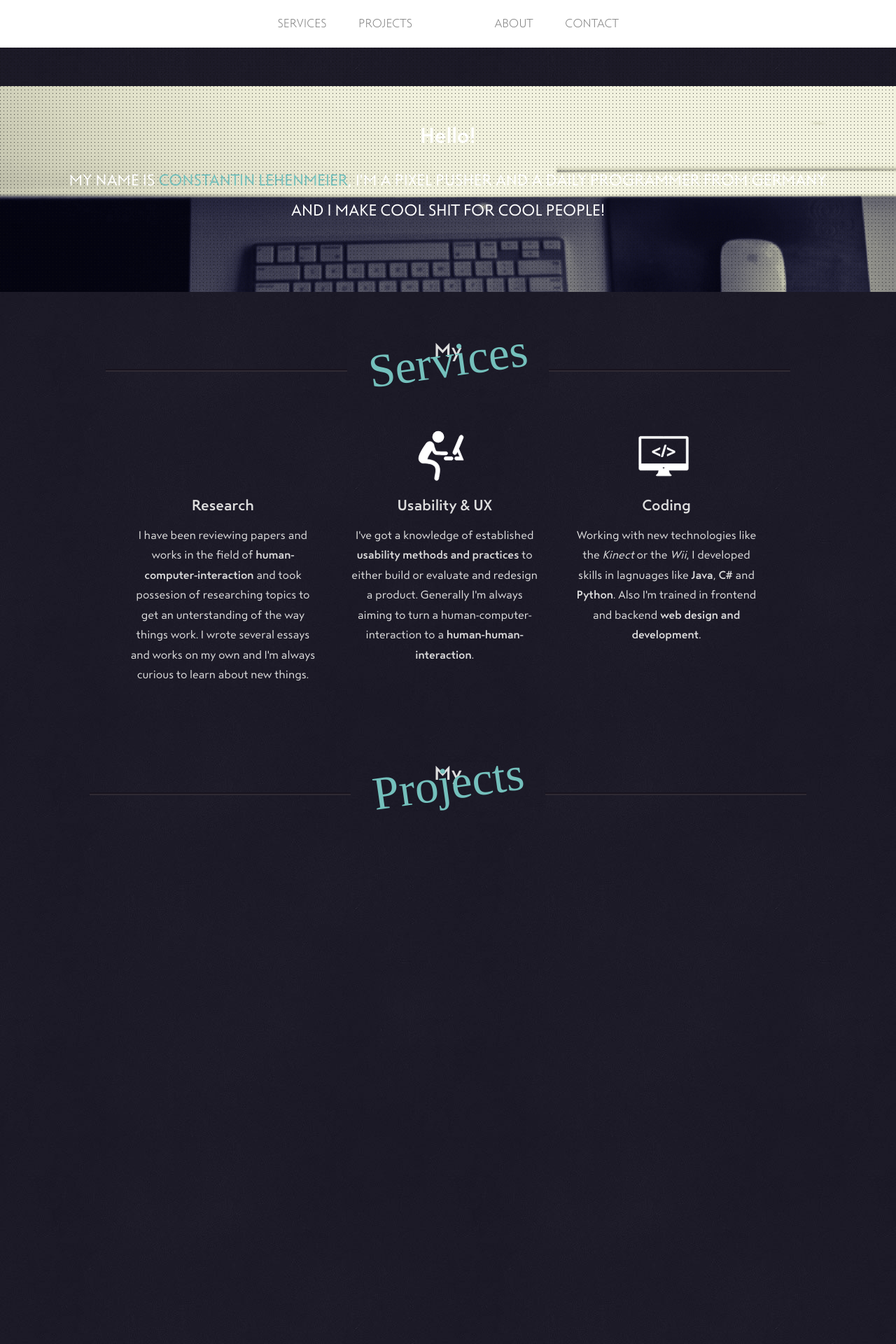
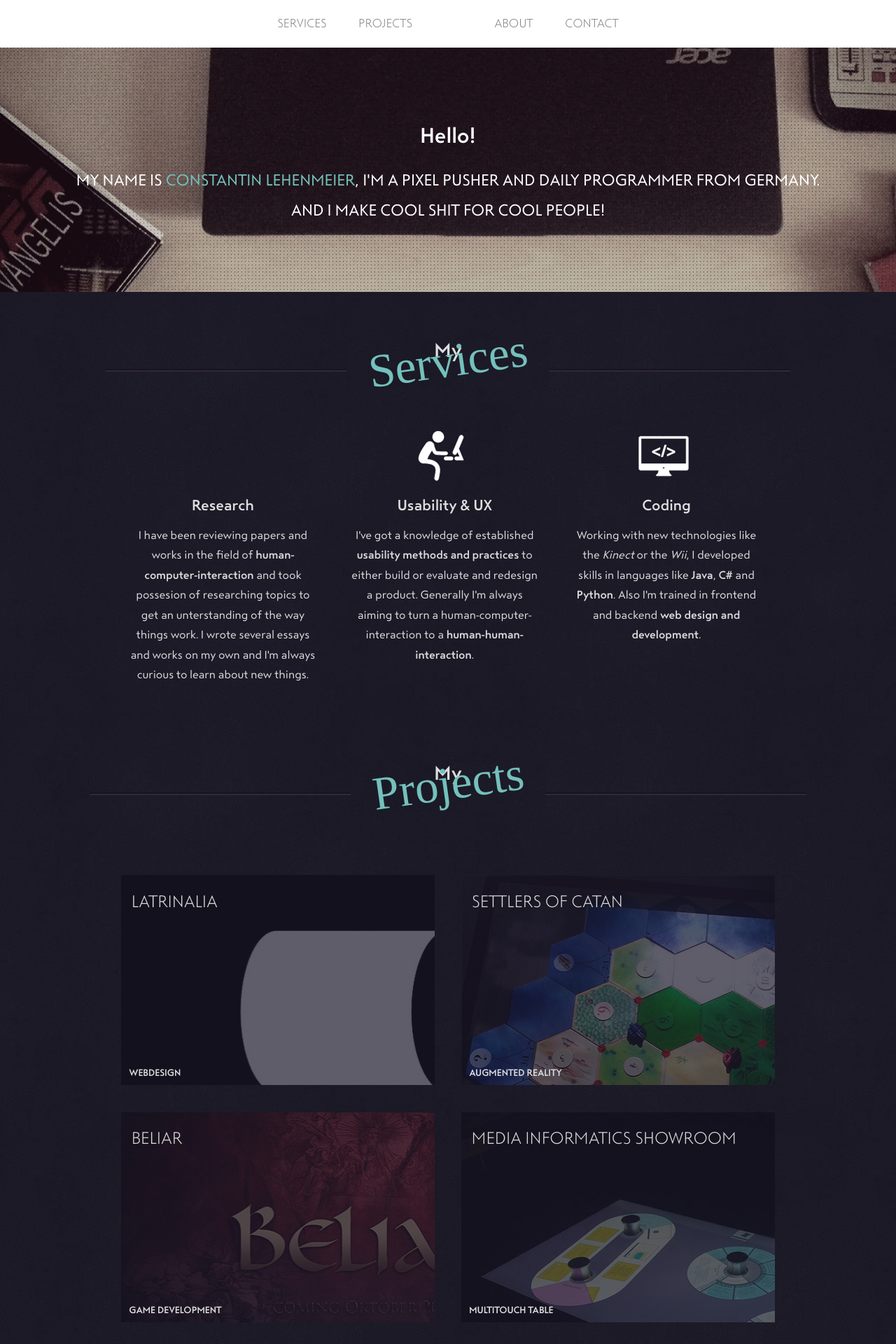
Before and after one commit to CrazyCrud/portfolio-website-1, a PHP site: page / in a window 1280 px wide. Shown: the top 1920 px of the page at 70% size. Run offline with PHP 8.4, Linux system fonts and the light colour scheme; some web fonts are replaced.

Commit message:
Modified header images

```diff
--- a/index.php
+++ b/index.php
@@ -70,12 +70,12 @@ if($email != false && $message != false && $captcha != false){
 		</nav>
 	</div>
 	<div id="skrollr-body" class="index">
-		<div class="header" data-0="background-position: 50% -6%;" data-500="background-position: 50% 6%;">
+		<div class="header" data-0="background-position: 30% -6%;" data-500="background-position: 30% 6%;">
 			<div class="overlay"></div>
 			<div class="header-text">
 				<h2>Hello!</h2>
 				<p class="uppercase">
-					My Name is <span class="primary-light">Constantin Lehenmeier</span>, I&#39;m a pixel pusher and a daily programmer from Germany.
+					My Name is <span class="primary-light">Constantin Lehenmeier</span>, I&#39;m a pixel pusher and daily programmer from Germany.
 					</br>And I make cool shit for cool people!
 				</p>
 			</div>
@@ -126,7 +126,7 @@ if($email != false && $message != false && $captcha != false){
 									<div class="skill-text-container">
 										<h3>Coding</h3>
 										<p>
-											Working with new technologies like the <em>Kinect</em> or the <em>Wii</em>, I developed skills in lagnuages like <strong>Java</strong>, <strong>C#</strong> and <strong>Python</strong>.
+											Working with new technologies like the <em>Kinect</em> or the <em>Wii</em>, I developed skills in languages like <strong>Java</strong>, <strong>C#</strong> and <strong>Python</strong>.
 											Also I'm trained in frontend and backend <strong>web design and development</strong>.
 										</p>
 									</div>
--- a/js/sections/home.js
+++ b/js/sections/home.js
@@ -71,6 +71,7 @@ var Home = (function(){
 	loadImages = function(){
 		that.elements.projects.find('.projects-content').addClass('load');
 		if (window.matchMedia("(min-width: 32em)").matches) {
+			/*
 			that.elements.projects.find('li').css('opacity', '0');
 			$(window).scroll(function(event) {
 				if($(document).scrollTop() > that.elements.projects.offset().top - 600){
@@ -80,6 +81,7 @@ var Home = (function(){
 					$(window).unbind('scroll');
 				}
 			});
+			*/
 		}
 	},
 
--- a/scss/modules/_base.scss
+++ b/scss/modules/_base.scss
@@ -142,10 +142,12 @@ a.dest{
 	margin-bottom: $positive_4;
 	padding: $positive_10 0 $positive_8 0;
 	font-size: 1rem;
-	background: url('img/header_small.png') center -6% no-repeat fixed;
+	background: url('img/header_599.png') left top no-repeat fixed;
 	z-index: 1;
 	overflow: hidden;
 	color: white;
+	min-height: 166.375px;
+	background-position: 0% 0%;
 }
 
 .line{
@@ -160,15 +162,53 @@ a.dest{
 	z-index: -1;
 }
 
-@media screen and (min-width: $header_medium){
+@media screen and (min-width: 400px){
 	.header{
-		background: url('img/header_large.png') center -6% no-repeat fixed;
+		//background: url('img/header_large.png') center -6% no-repeat fixed;
+		background: url('img/header_599.png') left top no-repeat fixed;
+		background-position: left top;
 	}
-
 	.line{
 		width: 100%;
 	}
 }
+
+@media screen and (min-width: 599px){
+	.header{
+		//background: url('img/header_large.png') center -6% no-repeat fixed;
+		background: url('img/header_960.png') left top no-repeat fixed;
+	}
+	.line{
+		width: 100%;
+	}
+}
+
+@media screen and (min-width: 960px){
+	.header{
+		//background: url('img/header_large.png') center -6% no-repeat fixed;
+		background: url('img/header_1200.png') left top no-repeat fixed;
+		//background: url('img/header_960.png') left top no-repeat fixed;
+	}
+
+}
+
+@media screen and (min-width: 1200px){
+	.header{
+		//background: url('img/header_large.png') center -6% no-repeat fixed;
+		background: url('img/header_1600_2.png') left top no-repeat fixed;
+
+	}
+}
+
+@media screen and (min-width: 1600px){
+	.header{
+		//background: url('img/header_large.png') center -6% no-repeat fixed;
+		background: url('img/header_2000.png') left top no-repeat fixed;
+
+	}
+}
+
+
 
 @media screen and (min-width: $skills_breakpoint){
 	.header{
--- a/scss/sections/_home.scss
+++ b/scss/sections/_home.scss
@@ -215,7 +215,7 @@
 		overflow: hidden;
 		z-index: 0;
 		cursor: pointer;
-		//background-size: cover !important;
+		background-size: cover !important;
 		.project-image, .project-caption{
 			display: block;
 		}
@@ -234,13 +234,19 @@
 
 		.project-description{
 			display: block;
-			padding: $negative_2 0 $negative_2 $negative_1;
+			padding: $negative_2 $negative_1 $negative_2 $negative_1;
 			pointer-events: none;
 			h3{
+				position: relative;
+				margin: 0;
 				font-family: $default_light;
-				font-weight: 200;
-				//letter-spacing: $negative_6;
-				transition: all 0.3s;
+				font-weight: 300;
+				padding: $negative_5 0;
+				overflow: hidden;
+			}
+
+			h3::after{
+
 			}
 			p{
 				line-height: $positive_3;
@@ -268,8 +274,8 @@
 			opacity: 0.3;
 		}
 		.project-description{
-			h3{
-				//letter-spacing: $negative_9;
+			h3::after{
+
 			}
 		}
 	}
@@ -304,17 +310,29 @@
 			width: 50%;
 			height: 300px;
 			float: left;
+			background-size: auto, auto !important;
 			.project-description{
-				h3{
-					letter-spacing: $negative_6;
+				h3::after{
+					position: absolute;
+					bottom: 0;
+					left: 0;
+					width: 100%;
+					height: 3px;
+					background: #fff;
+					content: '';
+					-webkit-transition: -webkit-transform 0.35s;
+					transition: transform 0.35s;
+					-webkit-transform: translate3d(-200%,0,0);
+					transform: translate3d(-200%,0,0);
 				}
 
 			}
 		}
 		li:hover{
 			.project-description{
-				h3{
-					letter-spacing: $negative_9;
+				h3::after{
+					-webkit-transform: translate3d(0,0,0);
+					transform: translate3d(0,0,0);
 				}
 			}
 		}
@@ -336,8 +354,10 @@
 				.project-description{
 					p{
 						opacity: 0;
-						transform: translateX(-76%);
-						transition: opacity 0.1s, transform 0.3s;
+						-webkit-transition: opacity 0.35s, -webkit-transform 0.35s;
+						transition: opacity 0.35s, transform 0.35s;
+						-webkit-transform: translate3d(100%,0,0);
+						transform: translate3d(100%,0,0);
 					}
 				}
 			}
@@ -345,7 +365,8 @@
 				.project-description{
 					p{
 						opacity: 1;
-						transform: translateX(0%);
+						-webkit-transform: translate3d(0,0,0);
+						transform: translate3d(0,0,0);
 					}
 				}
 			}
```
Also changed, not shown: css/home.css, css/img/header_1200.png (added), css/img/header_1600.png (added), css/img/header_1600_2.png (added), css/img/header_2000.png (added), css/img/header_500.png (added), css/img/header_599.png (added), css/img/header_960.png (added), css/projects.css, js/home.js, 4 other files.
